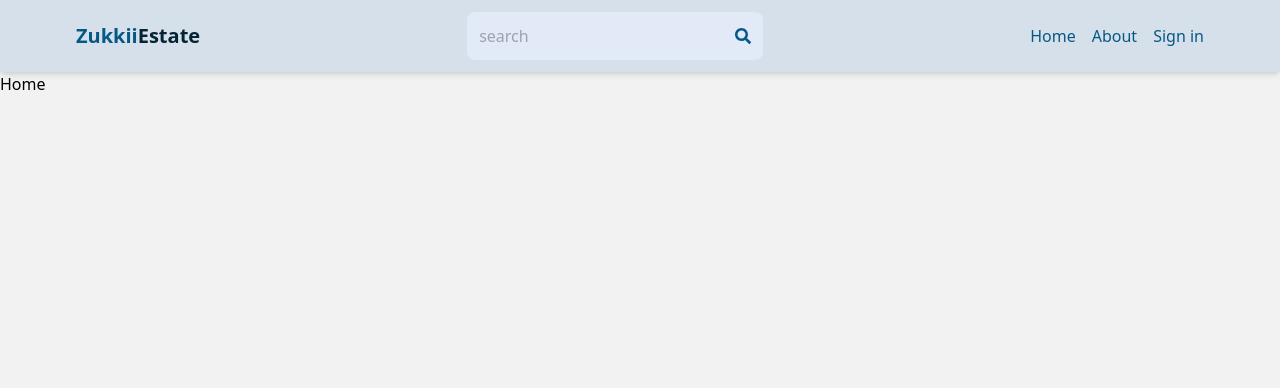
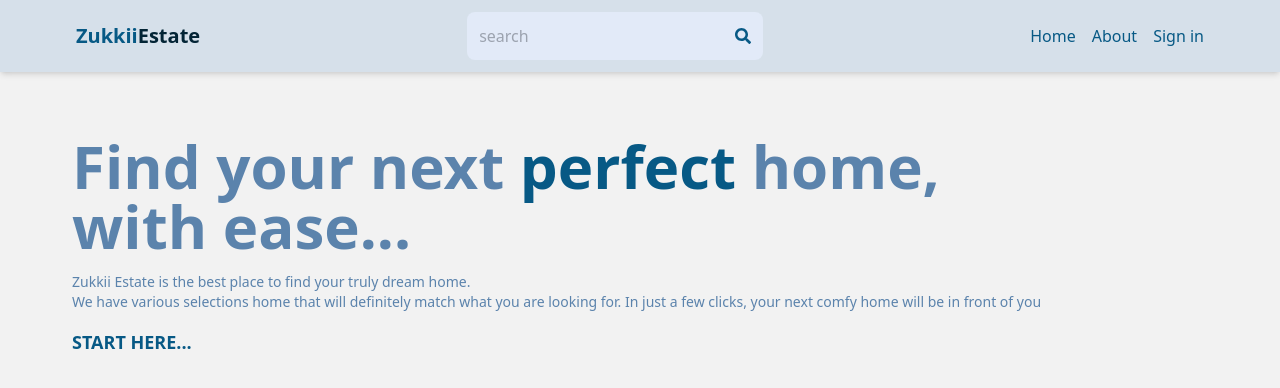
Before and after one commit to KaiIemsawat/mern-redux-realestate, a React (Vite) app in the folder recreate-project/client/: page / in a window 1280 px wide. Shown: the top 388 px of the page. Built offline with nearby package versions, Linux system fonts and the light colour scheme; no server answers.

Commit message:
Home header. fetch listing logics (frontend)

```diff
--- a/recreate-project/client/src/pages/Home.jsx
+++ b/recreate-project/client/src/pages/Home.jsx
@@ -1,4 +1,80 @@
+import { useEffect, useState } from "react";
+import { Link } from "react-router-dom";
+
 const Home = () => {
-    return <div>Home</div>;
+    const [offerListings, setOfferListings] = useState([]);
+    const [saleListings, setSaleListings] = useState([]);
+    const [rentListings, setRentListings] = useState([]);
+
+    console.log(saleListings);
+
+    useEffect(() => {
+        const fetchOfferListings = async () => {
+            try {
+                const res = await fetch("/api/listing/get?offer=true&limit=4");
+                const data = await res.json();
+                setOfferListings(data);
+                fetchRentListings();
+            } catch (error) {
+                console.log(error);
+            }
+        };
+
+        const fetchRentListings = async () => {
+            try {
+                const res = await fetch("/api/listing/get?type=rent&limit=4");
+                const data = await res.json();
+                setRentListings(data);
+                fetchSaleListings();
+            } catch (error) {
+                console.log(error);
+            }
+        };
+
+        const fetchSaleListings = async () => {
+            try {
+                const res = await fetch("/api/listing/get?type=sale&limit=4");
+                const data = await res.json();
+                setSaleListings(data);
+            } catch (error) {
+                console.log(error);
+            }
+        };
+
+        fetchOfferListings();
+    }, []);
+    return (
+        <div>
+            {/* Top */}
+            <div className="px-2 pt-16 max-w-6xl m-auto">
+                <h1 className="font-bold text-3xl md:text-6xl text-secondary-400">
+                    Find your next{" "}
+                    <span className="text-primary-500">perfect</span> home,
+                    <br /> with ease...
+                </h1>
+                <div className="my-4">
+                    <p className="text-secondary-400 font-light text-sm">
+                        Zukkii Estate is the best place to find your truly dream
+                        home.
+                    </p>
+                    <p className="text-secondary-400 font-light text-sm">
+                        We have various selections home that will definitely
+                        match what you are looking for. In just a few clicks,
+                        your next comfy home will be in front of you
+                    </p>
+                </div>
+                <Link
+                    className="text-primary-500 font-semibold text-lg hover:text-effect-300 overflow-hidden truncate w-32 sm:w-52"
+                    to={"/search"}
+                >
+                    START HERE...
+                </Link>
+            </div>
+
+            {/* Swiper */}
+
+            {/* Listing result for offer, sale and rent */}
+        </div>
+    );
 };
 export default Home;
```
